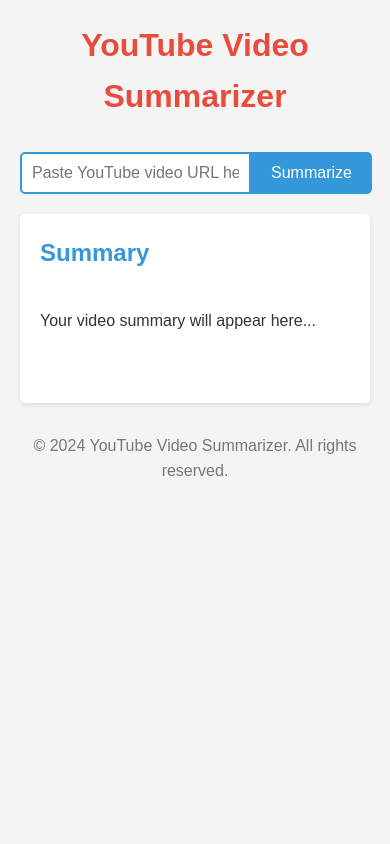
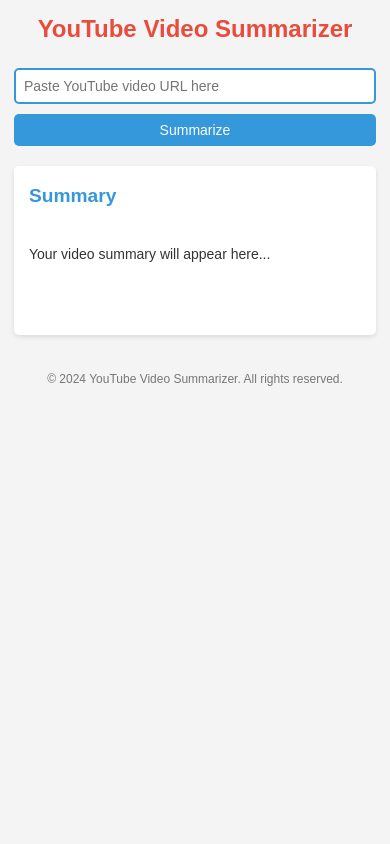
Before and after one commit to meetgudlani7/Youtube-Video-Summarizer, a Flask app: page / in a window 390 px wide. Run offline with Flask 3, Linux system fonts and the light colour scheme.

Commit message:
Responsive

```diff
--- a/app.py
+++ b/app.py
@@ -72,7 +72,7 @@ def get_transcript_with_retries(video_id, max_retries=3):
             except Exception as e:
                 print(f"Transcript translation failed: {str(e)}")
 
-            # Method 3: Try pytube captions
+
             try:
                 yt = YouTube(f"https://www.youtube.com/watch?v={video_id}")
                 caption = yt.captions.get_by_language_code('en')
--- a/static/style.css
+++ b/static/style.css
@@ -9,45 +9,57 @@ body {
     line-height: 1.6;
     color: #333;
     background-color: #f4f4f4;
+    min-height: 100vh;
+    display: flex;
+    flex-direction: column;
 }
 
 .container {
     max-width: 800px;
+    width: 95%;
     margin: 0 auto;
     padding: 20px;
+    flex: 1;
 }
 
 header {
     text-align: center;
-    margin-bottom: 30px;
+    margin-bottom: clamp(20px, 4vw, 30px);
 }
 
 h1 {
     color: #e74c3c;
+    font-size: clamp(1.5rem, 4vw, 2.5rem);
+    word-wrap: break-word;
 }
 
 .input-container {
     display: flex;
     margin-bottom: 20px;
+    flex-direction: row;
+    gap: 10px;
 }
 
 #video-url {
     flex-grow: 1;
-    padding: 10px;
-    font-size: 16px;
+    padding: clamp(8px, 2vw, 10px);
+    font-size: clamp(14px, 2vw, 16px);
     border: 2px solid #3498db;
-    border-radius: 5px 0 0 5px;
+    border-radius: 5px;
+    width: 100%;
+    min-width: 0; /* Prevents flex item from overflowing */
 }
 
 #summarize-btn {
-    padding: 10px 20px;
-    font-size: 16px;
+    padding: clamp(8px, 2vw, 10px) clamp(15px, 3vw, 20px);
+    font-size: clamp(14px, 2vw, 16px);
     background-color: #3498db;
     color: white;
     border: none;
-    border-radius: 0 5px 5px 0;
+    border-radius: 5px;
     cursor: pointer;
     transition: background-color 0.3s ease;
+    white-space: nowrap;
 }
 
 #summarize-btn:hover {
@@ -62,46 +74,56 @@ h1 {
 .result-container {
     background-color: white;
     border-radius: 5px;
-    padding: 20px;
+    padding: clamp(15px, 3vw, 20px);
     box-shadow: 0 2px 5px rgba(0, 0, 0, 0.1);
+    margin-top: clamp(20px, 4vw, 30px);
 }
 
 h2 {
     color: #3498db;
-    margin-bottom: 10px;
+    margin-bottom: clamp(8px, 2vw, 10px);
+    font-size: clamp(1.2rem, 3vw, 1.5rem);
 }
 
 #summary-content {
     min-height: 100px;
     line-height: 1.6;
     white-space: pre-line;
+    font-size: clamp(14px, 2vw, 16px);
+    word-wrap: break-word;
 }
 
 footer {
     text-align: center;
-    margin-top: 30px;
+    margin-top: clamp(20px, 4vw, 30px);
     color: #777;
+    padding: 15px;
+    font-size: clamp(12px, 1.5vw, 14px);
 }
+
 .loading-steps {
-    padding: 15px;
+    padding: clamp(10px, 2vw, 15px);
     border-left: 3px solid #3498db;
     background-color: #f8f9fa;
+    margin: 15px 0;
 }
 
 .loading-steps p {
     color: #2c3e50;
     margin-bottom: 10px;
+    font-size: clamp(14px, 2vw, 16px);
 }
 
 .loading-steps ul {
     list-style-type: none;
-    margin-left: 20px;
+    margin-left: clamp(15px, 3vw, 20px);
 }
 
 .loading-steps li {
     margin: 8px 0;
     color: #7f8c8d;
     position: relative;
+    font-size: clamp(13px, 1.8vw, 15px);
 }
 
 .loading-steps li::before {
@@ -112,12 +134,48 @@ footer {
 }
 
 .error-message {
-    padding: 15px;
+    padding: clamp(10px, 2vw, 15px);
     border-left: 3px solid #e74c3c;
     background-color: #fff5f5;
+    margin: 15px 0;
 }
 
 .error-message p {
     color: #c0392b;
     margin-bottom: 10px;
+    font-size: clamp(14px, 2vw, 16px);
 }
+
+/* Media Queries */
+@media screen and (max-width: 600px) {
+    .input-container {
+        flex-direction: column;
+    }
+
+    #video-url {
+        border-radius: 5px;
+    }
+
+    #summarize-btn {
+        width: 100%;
+        border-radius: 5px;
+    }
+}
+
+@media screen and (max-width: 400px) {
+    .container {
+        width: 98%;
+        padding: 10px;
+    }
+
+    .result-container {
+        padding: 15px;
+    }
+}
+
+/* High-DPI Screens */
+@media screen and (min-width: 1200px) {
+    .container {
+        max-width: 1000px;
+    }
+}
```
